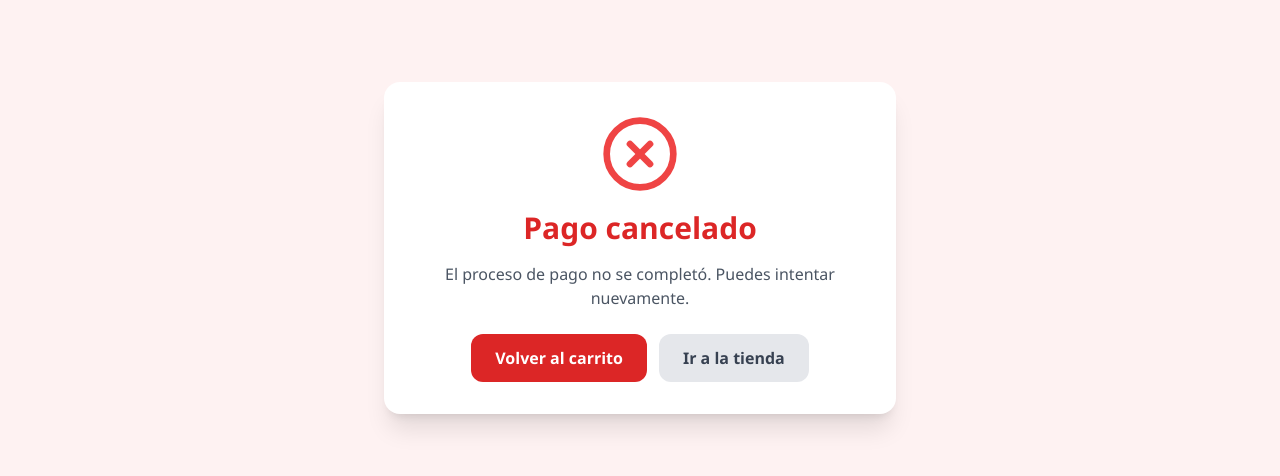
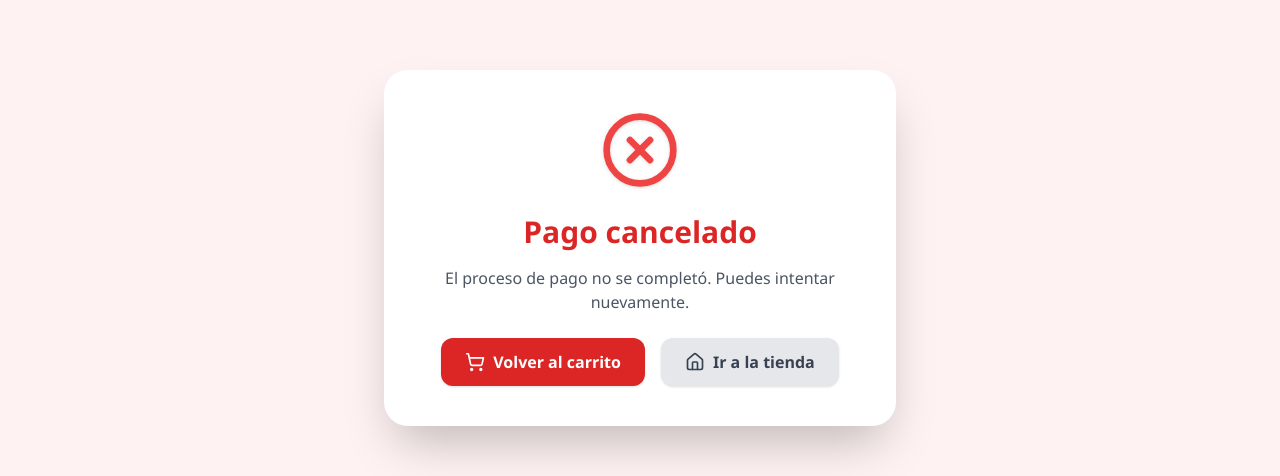
Before and after one commit to Arisleidy07/Playcenter-Universal, a React (Vite) app: page /payment/cancel in a window 1280 px wide. Shown: the part 222-698 px from the top of the page. Built offline with nearby package versions, Linux system fonts and the light colour scheme; no server answers.

Commit message:
Tu mensaje aquí

```diff
--- a/src/pages/PaymentCancel.jsx
+++ b/src/pages/PaymentCancel.jsx
@@ -1,10 +1,11 @@
 import { Link } from "react-router-dom";
-import { XCircle } from "lucide-react";
+import { XCircle, ShoppingCart, Home } from "lucide-react";
 import { db } from "../firebase";
 import { useAuth } from "../context/AuthContext";
 import { useCarrito } from "../context/CarritoContext";
 import { addDoc, collection, serverTimestamp } from "firebase/firestore";
 import { useEffect } from "react";
+import { motion } from "framer-motion";
 
 export default function PaymentCancel() {
   const { usuarioInfo } = useAuth();
@@ -19,7 +20,10 @@ export default function PaymentCancel() {
             userEmail: usuarioInfo.email,
             userName: usuarioInfo.displayName,
             productos: carrito,
-            total: carrito.reduce((acc, p) => acc + (p.precio || 0) * p.cantidad, 0),
+            total: carrito.reduce(
+              (acc, p) => acc + (p.precio || 0) * p.cantidad,
+              0
+            ),
             estado: "cancelado",
             fecha: serverTimestamp(),
           });
@@ -33,24 +37,39 @@ export default function PaymentCancel() {
   }, [usuarioInfo, carrito, vaciarCarrito]);
 
   return (
-    <div className="min-h-screen flex items-center justify-center bg-red-50 px-6">
-      <div className="bg-white rounded-2xl shadow-xl p-8 max-w-lg w-full text-center">
-        <XCircle className="w-20 h-20 text-red-500 mx-auto mb-4" />
+    <motion.div
+      initial={{ opacity: 0 }}
+      animate={{ opacity: 1 }}
+      className="min-h-screen flex items-center justify-center bg-red-50 px-6"
+    >
+      <motion.div
+        initial={{ y: 40, opacity: 0 }}
+        animate={{ y: 0, opacity: 1 }}
+        transition={{ duration: 0.6 }}
+        className="bg-white rounded-3xl shadow-2xl p-10 max-w-lg w-full text-center"
+      >
+        <XCircle className="w-20 h-20 text-red-500 mx-auto mb-6 drop-shadow" />
         <h1 className="text-3xl font-extrabold text-red-600 mb-4">
           Pago cancelado
         </h1>
         <p className="text-gray-600 mb-6">
           El proceso de pago no se completó. Puedes intentar nuevamente.
         </p>
-        <div className="flex flex-col sm:flex-row sm:justify-center gap-3">
-          <Link to="/carrito" className="px-6 py-3 rounded-xl bg-red-600 text-white font-bold">
-            Volver al carrito
+        <div className="flex flex-col sm:flex-row sm:justify-center gap-4">
+          <Link
+            to="/carrito"
+            className="px-6 py-3 rounded-xl bg-red-600 text-white font-bold shadow hover:bg-red-700 transition flex items-center justify-center gap-2"
+          >
+            <ShoppingCart className="w-5 h-5" /> Volver al carrito
           </Link>
-          <Link to="/" className="px-6 py-3 rounded-xl bg-gray-200 text-gray-700 font-bold">
-            Ir a la tienda
+          <Link
+            to="/"
+            className="px-6 py-3 rounded-xl bg-gray-200 text-gray-700 font-bold shadow hover:bg-gray-300 transition flex items-center justify-center gap-2"
+          >
+            <Home className="w-5 h-5" /> Ir a la tienda
           </Link>
         </div>
-      </div>
-    </div>
+      </motion.div>
+    </motion.div>
   );
 }
--- a/src/pages/PaymentPending.jsx
+++ b/src/pages/PaymentPending.jsx
@@ -1,11 +1,12 @@
-// src/pages/PaymentPending.jsx
 import { useEffect } from "react";
 import { useNavigate, useSearchParams } from "react-router-dom";
 import { addDoc, collection, serverTimestamp } from "firebase/firestore";
 import { db } from "../firebase";
 import { useAuth } from "../context/AuthContext";
 import { useCarrito } from "../context/CarritoContext";
-import "../styles/PaymentLoader.css"; // 👈 tu animación existente
+import "../styles/PaymentLoader.css";
+import { CreditCard } from "lucide-react";
+import { motion } from "framer-motion";
 
 const API_BASE = import.meta.env.DEV
   ? "" // usa proxy en localhost
@@ -26,14 +27,13 @@ export default function PaymentPending() {
         const { sk } = await skRes.json();
 
         if (!sk) {
-          navigate("/payment/cancel");
+          navigate("/payment/cancel?session=" + session);
           return;
         }
 
         const res = await fetch(`${API_BASE}/cardnet/verify/${session}/${sk}`);
         const data = await res.json();
 
-        // 💾 Guardar la orden en Firestore
         const orderData = {
           userId: usuario?.uid || null,
           userEmail: usuarioInfo?.email || usuario?.email || null,
@@ -41,7 +41,7 @@ export default function PaymentPending() {
           productos: carrito.map((p) => ({
             id: p.id,
             nombre: p.nombre,
-            precio: p.precio,
+            precio: Number(p.precio) || 0,
             cantidad: p.cantidad,
           })),
           total: carrito.reduce(
@@ -50,38 +50,46 @@ export default function PaymentPending() {
           ),
           estado: data?.ResponseCode === "00" ? "completado" : "cancelado",
           fecha: serverTimestamp(),
-          raw: data,
+          raw: { ...data, SESSION: session },
         };
 
         try {
           await addDoc(collection(db, "orders"), orderData);
-          console.log("✅ Orden guardada en Firestore");
         } catch (err) {
           console.error("❌ Error guardando orden:", err);
         }
 
-        // 👉 Redirección según respuesta
         if (data?.ResponseCode === "00") {
           vaciarCarrito();
           navigate(`/payment/success?session=${session}`);
         } else {
-          navigate("/payment/cancel");
+          navigate(`/payment/cancel?session=${session}`);
         }
       } catch (err) {
         console.error("Error verificando transacción:", err);
-        navigate("/payment/cancel");
+        navigate(`/payment/cancel?session=${session}`);
       }
     };
 
     if (session) {
-      // Espera 2 segundos para que se vea la animación y luego verifica
       setTimeout(verificar, 2000);
     }
   }, [searchParams, navigate, usuario, usuarioInfo, carrito, vaciarCarrito]);
 
   return (
-    <div className="min-h-screen flex flex-col items-center justify-center bg-gradient-to-br from-blue-50 to-indigo-100 px-6">
-      {/* 👇 Tu animación loader */}
+    <motion.div
+      initial={{ opacity: 0 }}
+      animate={{ opacity: 1 }}
+      className="min-h-screen flex flex-col items-center justify-center bg-gradient-to-br from-blue-50 to-indigo-100 px-6"
+    >
+      <motion.div
+        initial={{ scale: 0.5 }}
+        animate={{ scale: 1 }}
+        transition={{ duration: 0.6 }}
+      >
+        <CreditCard className="w-20 h-20 text-blue-600 mb-6 drop-shadow-lg" />
+      </motion.div>
+
       <div className="loader mb-6">
         <div className="loader__bar"></div>
         <div className="loader__bar"></div>
@@ -91,13 +99,18 @@ export default function PaymentPending() {
         <div className="loader__ball"></div>
       </div>
 
-      <h1 className="text-2xl font-extrabold text-blue-700 mb-2 animate-pulse">
+      <motion.h1
+        initial={{ y: 20, opacity: 0 }}
+        animate={{ y: 0, opacity: 1 }}
+        transition={{ delay: 0.3 }}
+        className="text-2xl font-extrabold text-blue-700 mb-2 animate-pulse"
+      >
         Procesando tu pago...
-      </h1>
+      </motion.h1>
       <p className="text-gray-600 text-center max-w-md">
-        Estamos verificando tu transacción con <b>CardNet</b>.<br />
+        Estamos verificando tu transacción con <b>CardNet</b>. <br />
         Por favor, espera unos segundos.
       </p>
-    </div>
+    </motion.div>
   );
 }
```
Also changed, not shown: src/pages/PaymentSuccess.jsx (+53 -26 lines).
